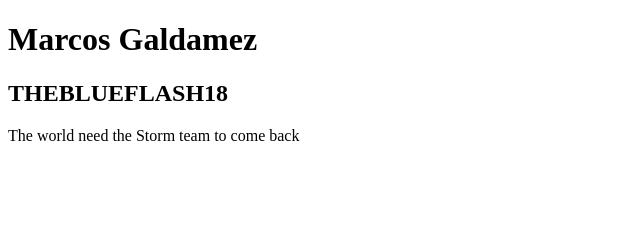
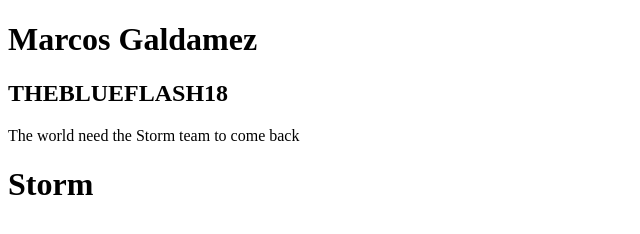
Before and after one commit to THEBLUEFLASH18/Intercorolations, a plain HTML site: page index.html in a window 1280 px wide. Shown: the whole page, without its empty margins (0-640 px from the left). Drawn offline with Linux system fonts and the light colour scheme.

Commit message:
Update index.html
Seems insightful for the storyline

```diff
--- a/index.html
+++ b/index.html
@@ -11,6 +11,7 @@
     <h1>Marcos Galdamez</h1>
     <h2>THEBLUEFLASH18</h2>
     <p>The world need the Storm team to come back</p>
+    <h1>Storm</h1>
     </div>
 </body>
 </html>
```
